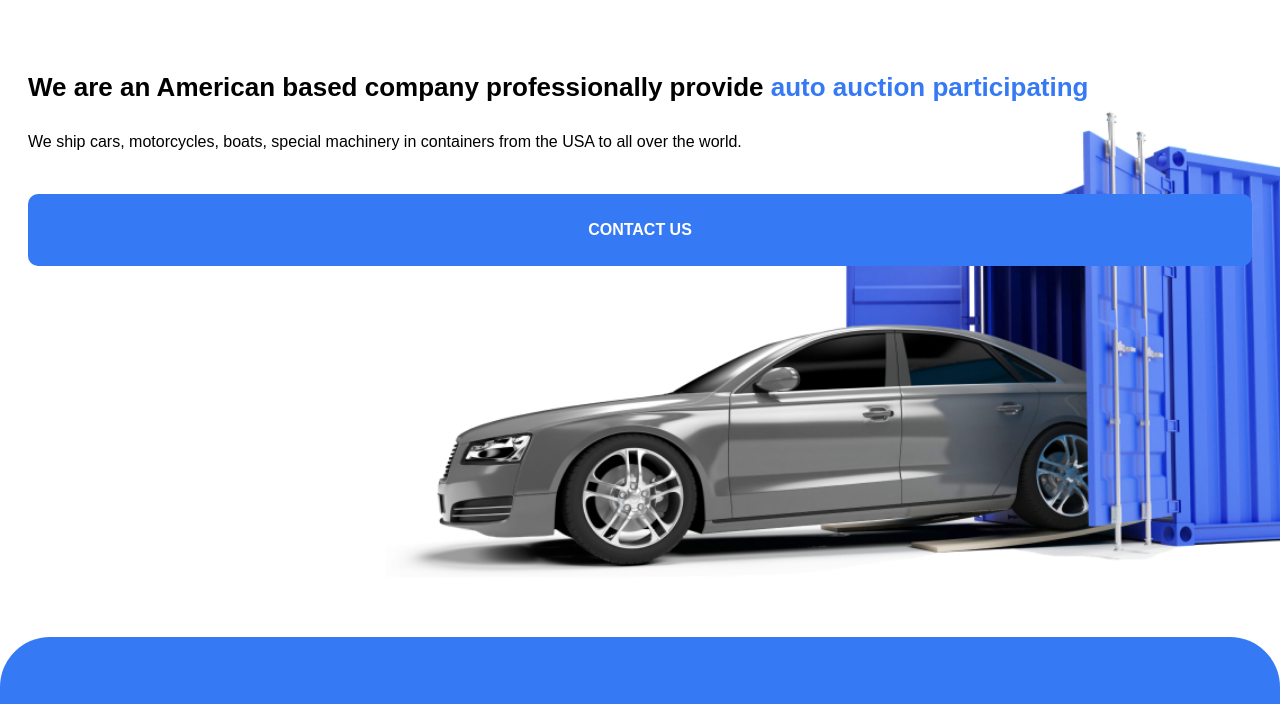
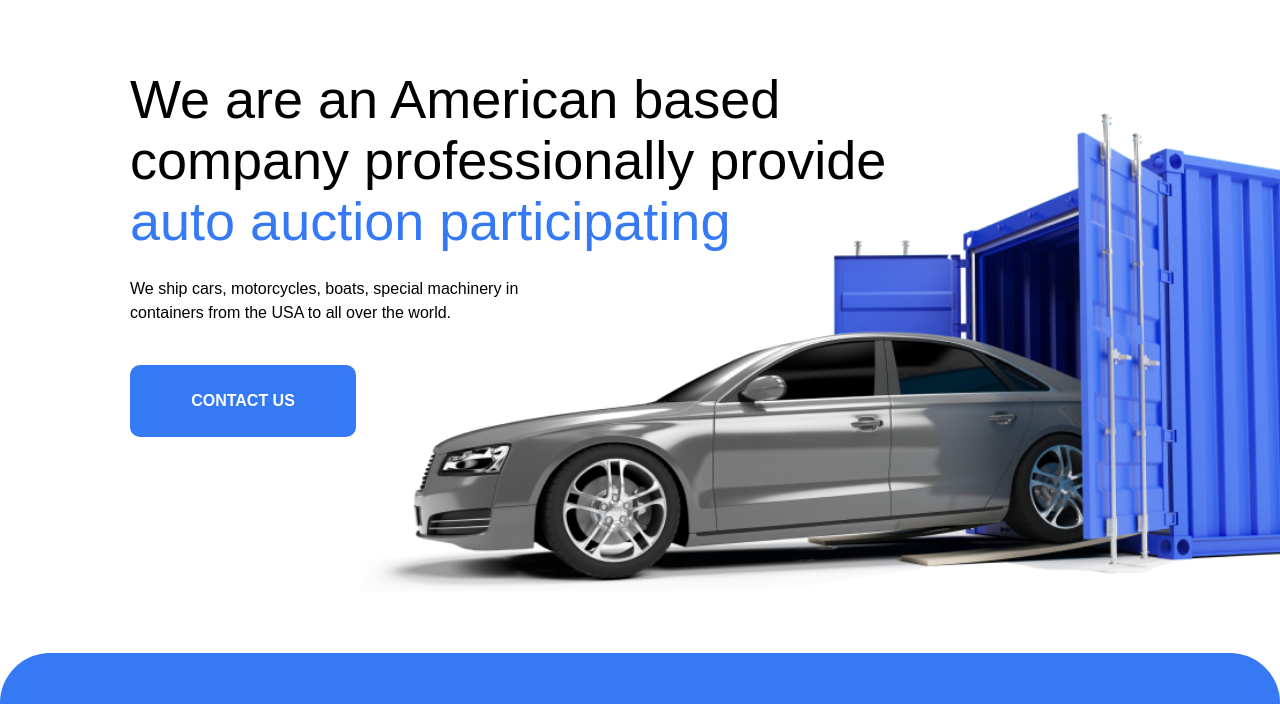
Before and after one commit to AvAValera/landing-pages, a React app in the folder auto_auction/: page / in a window 1280 px wide. Shown: the part 107-811 px from the top of the page. Built offline with nearby package versions, Linux system fonts and the light colour scheme.

Commit message:
create main block

```diff
--- a/auto_auction/components/home/main/Main.jsx
+++ b/auto_auction/components/home/main/Main.jsx
@@ -1,13 +1,13 @@
 export default function Main() {
     return (
         <main className="main">
-            <div className="main__container bg-[url('/img/index/main/main-bg.png')] bg-no-repeat bg-[right_bottom_0] bg-contain px-7 ">
-                <h1 className="text-[26px] font-semibold leading-9 mb-[25px]">
+            <div className="main__container bg-[url('/img/index/main/main-bg.png')] bg-no-repeat bg-[right_bottom_0] bg-contain px-7 md:pl-[130px]">
+                <h1 className="text-[26px] font-light leading-9 mb-[25px] md:text-[54px] md:leading-[61px] lg:w-2/3 xl:w-[800px]">
                     We are an American based company professionally provide <span className="text-main-color">auto
                     auction participating</span>
                 </h1>
-                <p className="mb-10">We ship cars, motorcycles, boats, special machinery in containers from the USA to all over the world.</p>
-                <button className="bg-main-color text-white text-center font-bold w-full py-6 mx-auto mb-[371px] rounded-[10px]">CONTACT US</button>
+                <p className="mb-10 md:w-[400px]">We ship cars, motorcycles, boats, special machinery in containers from the USA to all over the world.</p>
+                <button className="bg-main-color text-white text-center font-bold w-full py-6 mx-auto mb-[371px] rounded-[10px] mob-590:w-[226px] xl:mb-[216px]">CONTACT US</button>
             </div>
         </main>
     );
--- a/auto_auction/components/layout/Layout.jsx
+++ b/auto_auction/components/layout/Layout.jsx
@@ -26,7 +26,7 @@ export default function Layout({ title = "", children }) {
                 <link rel="icon" href="/favicon.ico" />
             </Head>
             <Header menu={menu} />
-            <div className="layout">{children}</div>
+                <div className="layout">{children}</div>
             <Footer menu={menu} />
         </div>
     );
--- a/auto_auction/pages/_app.js
+++ b/auto_auction/pages/_app.js
@@ -1,5 +1,6 @@
 import '../styles/globals.css';
 import "../styles/layout/layout.scss";
+import "../styles/home/home.scss";
 
 export default function App({ Component, pageProps }) {
   return <Component {...pageProps} />
--- a/auto_auction/pages/index.jsx
+++ b/auto_auction/pages/index.jsx
@@ -3,7 +3,7 @@ import Main from "@/components/home/main/Main";
 
 export default function Home() {
     return (
-        <Layout>
+        <Layout title="Home">
             <Main />
         </Layout>
     );
--- a/auto_auction/tailwind.config.js
+++ b/auto_auction/tailwind.config.js
@@ -9,6 +9,9 @@ module.exports = {
             colors: {
                 "main-color": "#3579F4",
             },
+            screens : {
+                "mob-590" : "590px"
+            }
         },
     },
     plugins: [require("@tailwindcss/forms")],
```
Also changed, not shown: auto_auction/styles/home/home.scss (added).
